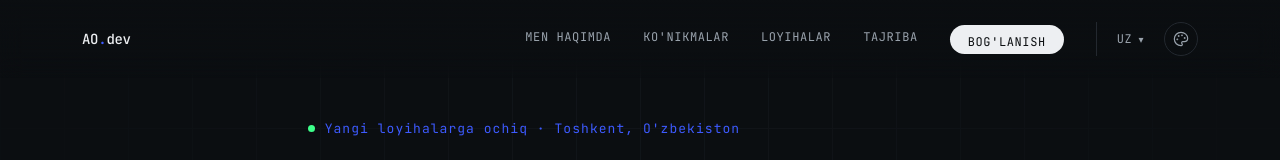
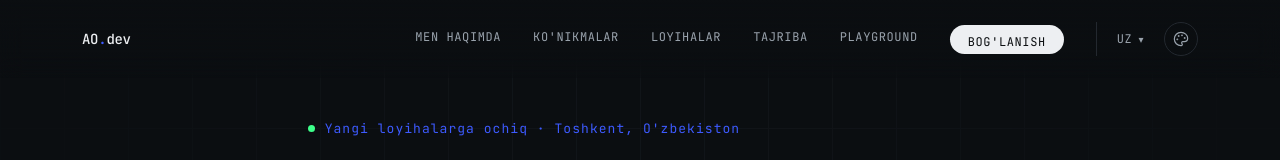
Before and after one commit to AzizchikOff/ao.dev, a React (Vite) app: page / in a window 1280 px wide. Shown: the top 160 px of the page. Built offline with nearby package versions, Linux system fonts and the light colour scheme.

Commit message:
feat: add playground to desktop and mobile navigation

```diff
--- a/src/components/Navbar.jsx
+++ b/src/components/Navbar.jsx
@@ -21,6 +21,7 @@ export default function Navbar() {
     { href: "#skills", key: "skills" },
     { href: "#work", key: "work" },
     { href: "#experience", key: "experience" },
+    { href: "#playground", key: "playground" },
   ];
 
   return (
@@ -33,7 +34,7 @@ export default function Navbar() {
         <div className="nav-links">
           {links.map((l) => (
             <a key={l.key} href={l.href} data-cursor="O'tish">
-              {t(`nav.${l.key}`)}
+              {l.key === "playground" ? "Playground" : t(`nav.${l.key}`)}
             </a>
           ))}
           <a href="#contact" className="nav-cta" data-cursor="Yozish">
```
